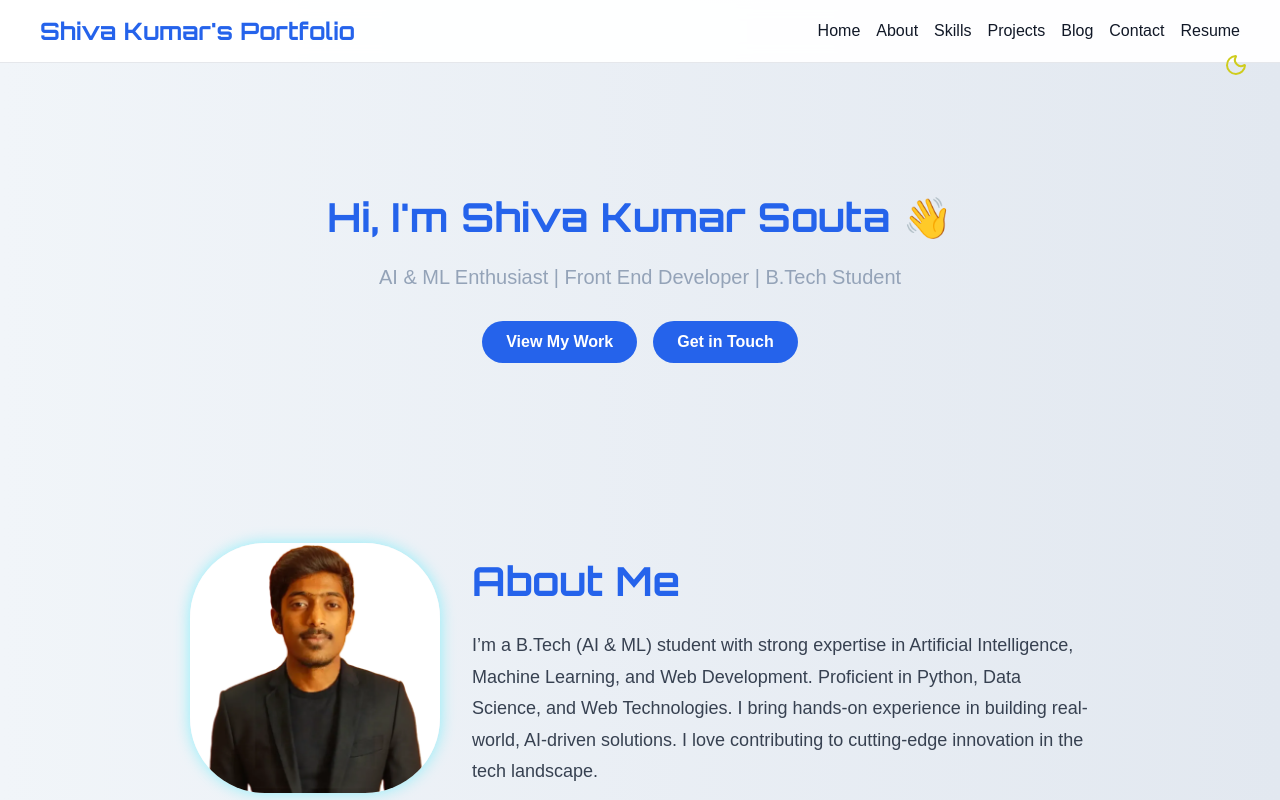
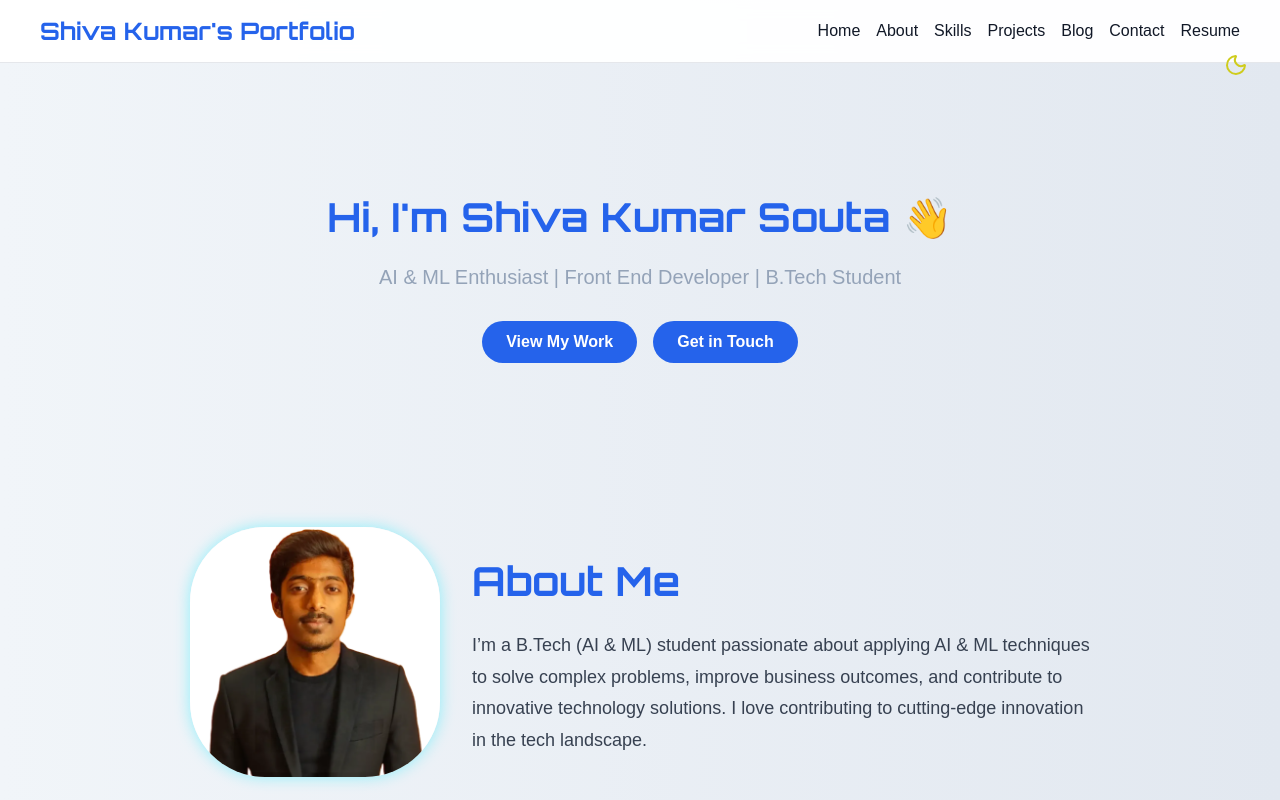
Before and after one commit to shivakumarsouta/portfolio, a React (Vite) app: page / in a window 1280 px wide. Shown: the top 800 px of the page. Built offline with nearby package versions, Linux system fonts and the light colour scheme; no server answers.

Commit message:
Updated styles

```diff
--- a/src/App.jsx
+++ b/src/App.jsx
@@ -73,12 +73,11 @@ function App() {
                 <div className="about-info">
                   <h2 className="section-title">About Me</h2>
                   <p className="section-text">
-                    I’m a B.Tech (AI & ML) student with strong expertise in
-                    Artificial Intelligence, Machine Learning, and Web
-                    Development. Proficient in Python, Data Science, and Web
-                    Technologies. I bring hands-on experience in building
-                    real-world, AI-driven solutions. I love contributing to
-                    cutting-edge innovation in the tech landscape.
+                    I’m a B.Tech (AI & ML) student passionate about applying AI
+                    & ML techniques to solve complex problems, improve business
+                    outcomes, and contribute to innovative technology solutions.
+                    I love contributing to cutting-edge innovation in the tech
+                    landscape.
                   </p>
                 </div>
               </div>
```
